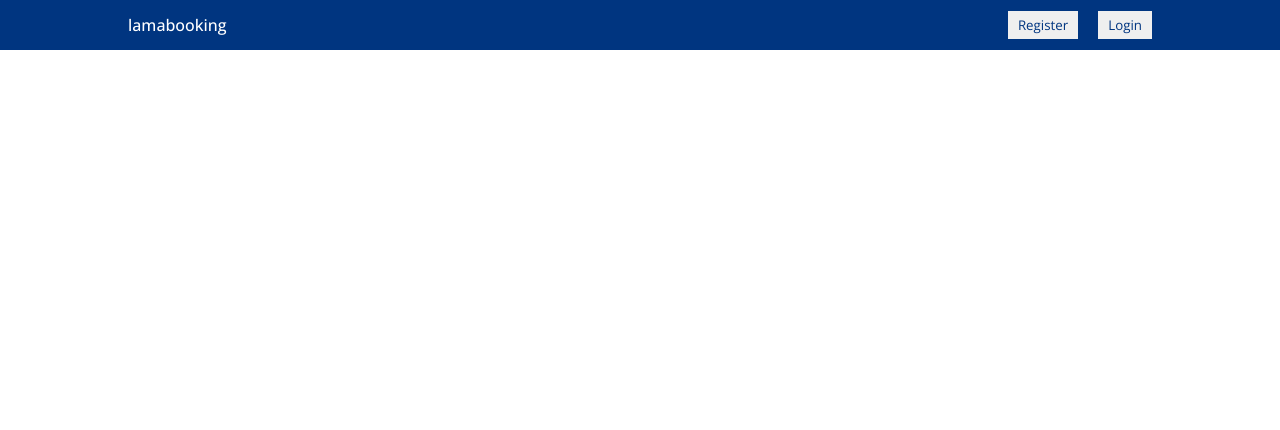
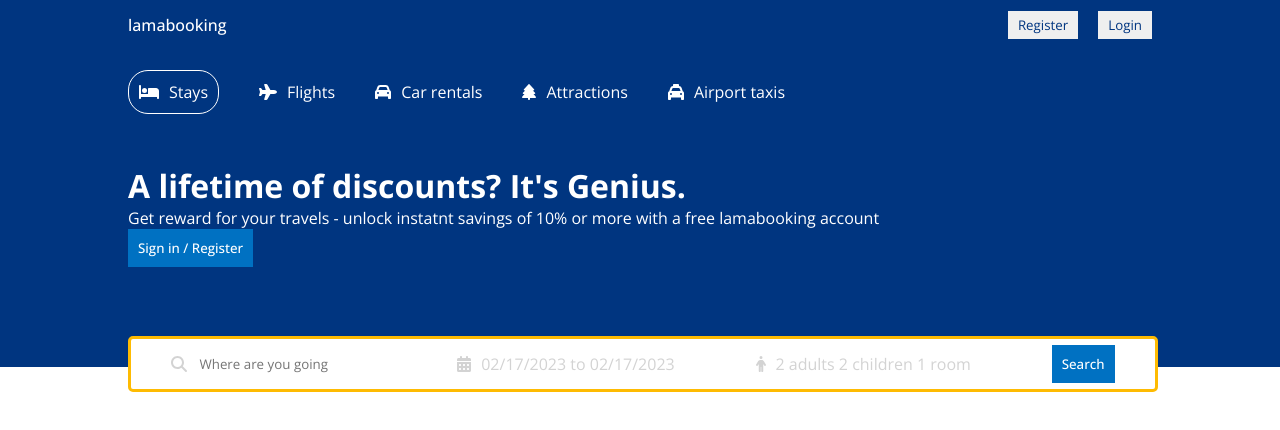
Before and after one commit to dilshanbeligala/Booking_App, a React (Create React App) app: page / in a window 1280 px wide. Shown: the top 430 px of the page. Built offline with nearby package versions, Linux system fonts and the light colour scheme.

Commit message:
create header up to calander.

```diff
--- a/package.json
+++ b/package.json
@@ -3,10 +3,16 @@
   "version": "0.1.0",
   "private": true,
   "dependencies": {
+    "@fortawesome/fontawesome-svg-core": "^6.3.0",
+    "@fortawesome/free-regular-svg-icons": "^6.3.0",
+    "@fortawesome/free-solid-svg-icons": "^6.3.0",
+    "@fortawesome/react-fontawesome": "^0.2.0",
     "@testing-library/jest-dom": "^5.16.4",
     "@testing-library/react": "^13.1.1",
     "@testing-library/user-event": "^13.5.0",
+    "date-fns": "^2.29.3",
     "react": "^18.0.0",
+    "react-date-range": "^1.4.0",
     "react-dom": "^18.0.0",
     "react-router": "^6.8.1",
     "react-router-dom": "^6.8.1",
--- /dev/null
+++ b/src/components/header/Header.jsx
@@ -0,0 +1,76 @@
+import { faBed, faCalendarDays, faCar, faPerson, faPlane, faSearch, faTaxi, faTree } from "@fortawesome/free-solid-svg-icons"
+import { FontAwesomeIcon } from "@fortawesome/react-fontawesome"
+import "./header.css"
+import { DateRange } from 'react-date-range';
+import { useState } from "react";
+import 'react-date-range/dist/styles.css'; // main css file
+import 'react-date-range/dist/theme/default.css'; // theme css file
+import { format } from "date-fns";
+
+const Header = () => {
+  const [openDate, setOpenDate] = useState(false)
+  const [date, setDate] = useState([
+    {
+      startDate: new Date(),
+      endDate: new Date(),
+      key: 'selection'
+    }
+  ]);
+  return (
+    <div className="header">
+      <div className="headerContainer">
+        <div className="headerList">
+          <div className="headerListItem active">
+            <FontAwesomeIcon icon={faBed} />
+            <span>Stays</span>
+          </div>
+          <div className="headerListItem">
+            <FontAwesomeIcon icon={faPlane} />
+            <span>Flights</span>
+          </div>
+          <div className="headerListItem">
+            <FontAwesomeIcon icon={faCar} />
+            <span>Car rentals</span>
+          </div>
+          <div className="headerListItem">
+            <FontAwesomeIcon icon={faTree} />
+            <span>Attractions</span>
+          </div>
+          <div className="headerListItem">
+            <FontAwesomeIcon icon={faTaxi} />
+            <span>Airport taxis</span>
+          </div>
+        </div>
+        <h1 className="headerTitle">A lifetime of discounts? It's Genius.</h1>
+        <p className="headerDesc">Get reward for your travels - unlock instatnt savings of 10% or more with a free lamabooking account</p>
+        <button className="headerBtn">Sign in / Register</button>
+        <div className="headerSearch">
+        <div className="headerSearchItem">
+        <FontAwesomeIcon icon={faSearch} className="headerIcon" />
+        <input type="text" placeholder="Where are you going"  className="headerSearchInput"/>
+        </div>
+        <div className="headerSearchItem">
+        <FontAwesomeIcon icon={faCalendarDays} className="headerIcon"/>
+        <span onClick={()=>setOpenDate(!openDate)} className="headerSearchText">{`${format(date[0].startDate, "MM/dd/yyyy")} to ${format(date[0].endDate, "MM/dd/yyyy")}`}</span>
+        {openDate && <DateRange
+            editableDateInputs={true}
+            onChange={item => setDate([item.selection])}
+            moveRangeOnFirstSelection={false}
+            ranges={date}
+            className="date"
+          />}
+        </div>
+        <div className="headerSearchItem">
+        <FontAwesomeIcon icon={faPerson} className="headerIcon"/>
+        <span className="headerSearchText">2 adults 2 children 1 room</span>
+        </div>
+        <div className="headerSearchItem">
+        <button className="headerBtn">Search</button>
+        </div>
+        </div>
+    </div>
+  </div>
+  )
+}
+
+export default Header
--- /dev/null
+++ b/src/components/header/header.css
@@ -0,0 +1,84 @@
+.header{
+    background-color: #003580;
+    color: white;
+    display: flex;
+    justify-content: center;
+    position: relative;
+}
+
+.headerContainer{
+    width: 100%;
+    max-width: 1024px;
+    margin: 20px 0px 100px 0px;
+}
+
+.headerList{
+    display: flex;
+    gap: 40px;
+    margin-bottom: 50px;
+}
+
+.headerListItem{
+    display: flex;
+    align-items: center;
+    gap: 10px;
+}
+
+.headerListItem.active{
+    border: 1px solid white;
+    padding: 10px;
+    border-radius: 20px;
+}
+
+.header Desc{
+    margin: 20px 0px;
+}
+
+.headerBtn{
+    background-color: #0071c2;
+    color: white;
+    font-weight: 500;
+    border: none;
+    padding: 10px;
+    cursor: pointer;
+}
+
+.headerSearch{
+    height: 30px;
+    background-color: white;
+    border: 3px solid #febb02;
+    display: flex;
+    align-items: center;
+    justify-content: space-around;
+    padding: 10px 0px;
+    border-radius: 5px;
+    position: absolute;
+    bottom: -25px;
+    width: 100%;
+    max-width: 1024px;
+}
+
+.headerIcon{
+    color: lightgray;
+}
+
+.headerSearchItem{
+    display: flex;
+    align-items: center;
+    gap: 10px;
+}
+
+.headerSearchInput{
+    border: none;
+    outline: none;
+}
+
+.headerSearchText{
+    color: lightgray;
+    cursor: pointer;
+}
+
+.date{
+    position: absolute;
+    top: 50px;
+}
--- a/src/components/navbar/Navbar.jsx
+++ b/src/components/navbar/Navbar.jsx
@@ -3,7 +3,15 @@
 
 const Navbar = () => {
   return (
-    <div>Navbar</div>
+    <div className='navbar'>
+     <div className="navContainer">
+        <span className="logo">lamabooking</span>
+        <div className="navItems">
+            <button className="navButton">Register</button>
+            <button className="navButton">Login</button>
+        </div>
+     </div>
+    </div>
   )
 }
 
--- a/src/pages/home/Home.jsx
+++ b/src/pages/home/Home.jsx
@@ -1,18 +1,16 @@
 import React from 'react'
+import Header from '../../components/header/Header'
 import Navbar from '../../components/navbar/Navbar'
 import "./home.css"
 
  const Home = () => {
   return (
-    <div className='navbar'>
-     <div className="navContainer">
-        <span className="logo">lamabooking</span>
-        <div className="navItems">
-            <button className="navButton">Register</button>
-            <button className="navButton">Login</button>
-        </div>
-     </div>
+    <div>
+        <Navbar/>
+        <Header/>
     </div>
+
+
   )
 }
 
```
Also changed, not shown: 1 other file (tests, documents, lock files or other folders).
